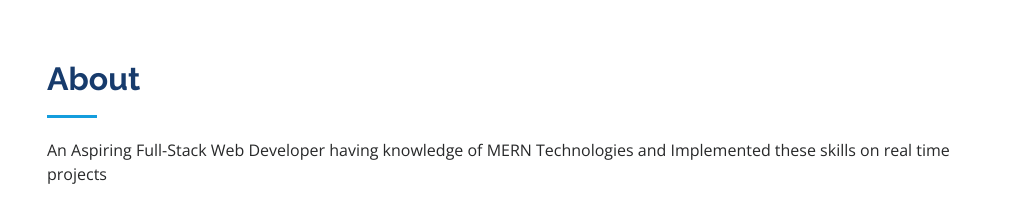
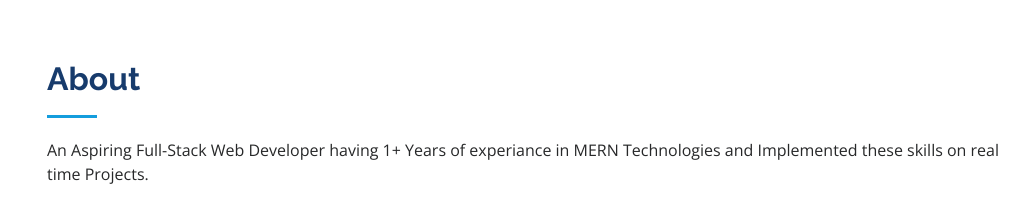
Before and after one commit to shashankkumarP/My_Portfolio, a plain HTML site: page index.html in a window 1280 px wide. Shown: the part 800-1013 px from the top of the page, without its empty margins (265-1280 px from the left). Drawn offline with nearby package versions, Linux system fonts and the light colour scheme.

Commit message:
about_information

```diff
--- a/index.html
+++ b/index.html
@@ -87,7 +87,7 @@
 
         <div class="section-title">
           <h2>About</h2>
-          <p>An Aspiring Full-Stack Web Developer having knowledge of  MERN Technologies and Implemented these skills on  real time projects</p>
+          <p>An Aspiring Full-Stack Web Developer having 1+ Years of experiance in  MERN Technologies and Implemented these skills on  real time Projects.</p>
         </div>
 
         <div class="row">
```
